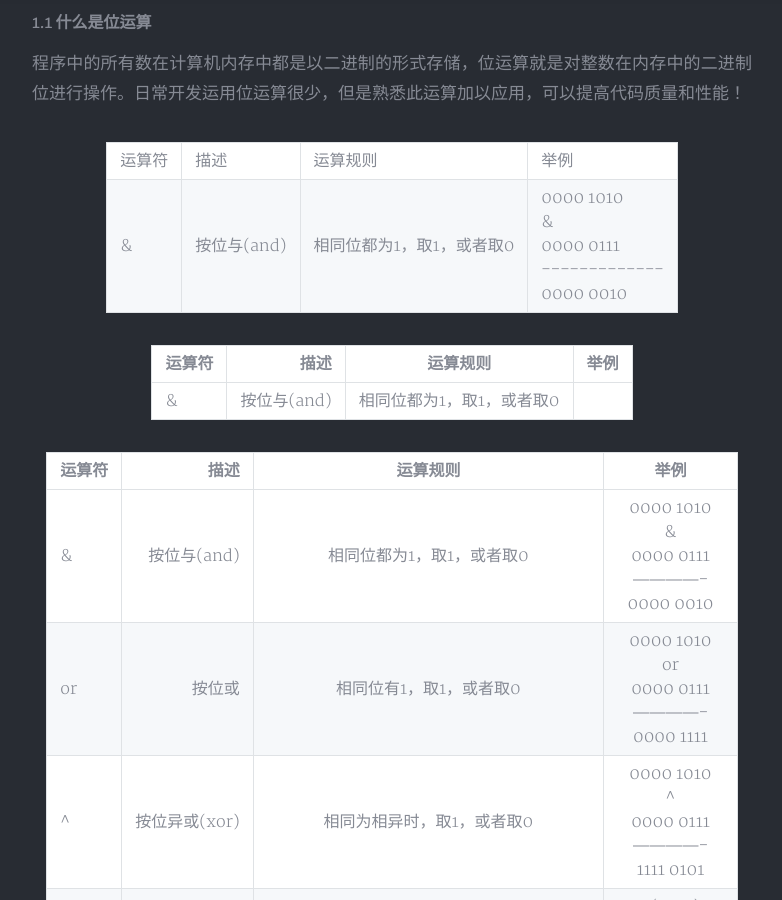
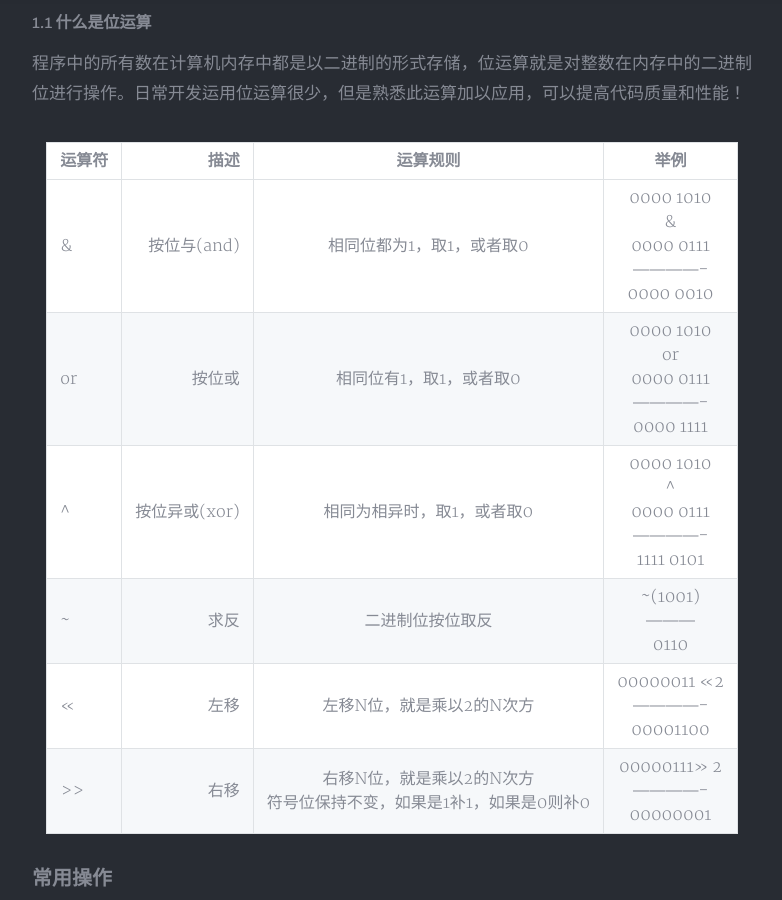
Before and after one commit to 102er/102er.github.io, a Jekyll site: the page built from _posts/2020-01-09-位运算.md, in a window 1280 px wide and 900 px high, scrolled down 591 px. Shown: the whole window, without its empty margins (248-1030 px from the left). Built offline with Jekyll 4.4.1, drawn with Linux system fonts in a browser that asks for light colours; nearby versions of some CDN libraries; a style sheet for code colours, icons or effects is not loaded.

Commit message:
调整格式

```diff
--- a/_posts/2020-01-09-位运算.md
+++ b/_posts/2020-01-09-位运算.md
@@ -12,27 +12,6 @@ tags: go 位运算
 ### 基础
 #### 1.1 什么是位运算
 程序中的所有数在计算机内存中都是以二进制的形式存储，位运算就是对整数在内存中的二进制位进行操作。日常开发运用位运算很少，但是熟悉此运算加以应用，可以提高代码质量和性能！
-
-<table>
- <tr>
- <td>运算符</td>
-  <td>描述</td>
-   <td>运算规则</td>
-    <td>举例</td>
- </tr>
- <tr>
-  <td>&</td>
-  <td>按位与(and)</td>
-  <td>相同位都为1，取1，或者取0</td>
-  <td>0000 1010 <br> & <br> 0000 0111 <br> -------------<br>0000 0010</td>
- </tr>
-
-</table>
-
-| 运算符        | 描述   |  运算规则  | 举例 |
-| --------   | -----:  | :----:  |:----:  |
-| &        | 按位与(and)  |  相同位都为1，取1，或者取0  | |
-
 
 | 运算符        | 描述   |  运算规则  | 举例 |
 | --------   | -----:  | :----:  |:----:  |
@@ -49,17 +28,17 @@ tags: go 位运算
   a:=a xor b 实际二进制位运算如下:<br>
  0000 0010<br>
  0000 0101<br>
- -------------<br>
+ ------------- <br>
  0000 0111
  b:=a xor b  实际二进制位运算如下:<br>
   0000 0111<br>
   0000 0101<br>
- -------------<br>
+ ------------- <br>
   0000 0010 (其实就是a的值) <br>
- a:=a xor b 实际二进制位运算如下:<br>
+ a:=a xor b 实际二进制位运算如下: <br>
    0000 0010<br>
    0000 0111<br>
- -------------<br>
+ ------------- <br>
    0000 0101 (其实就是b的值) <br>
  非常巧妙的转换了，a和b的值
 
```
